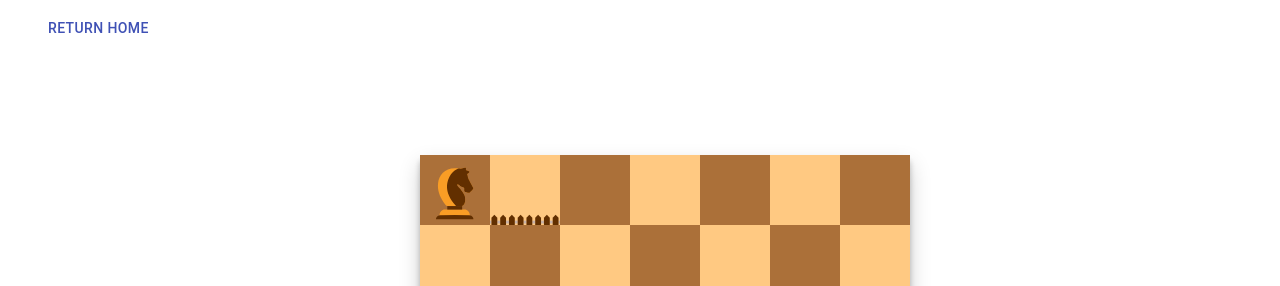
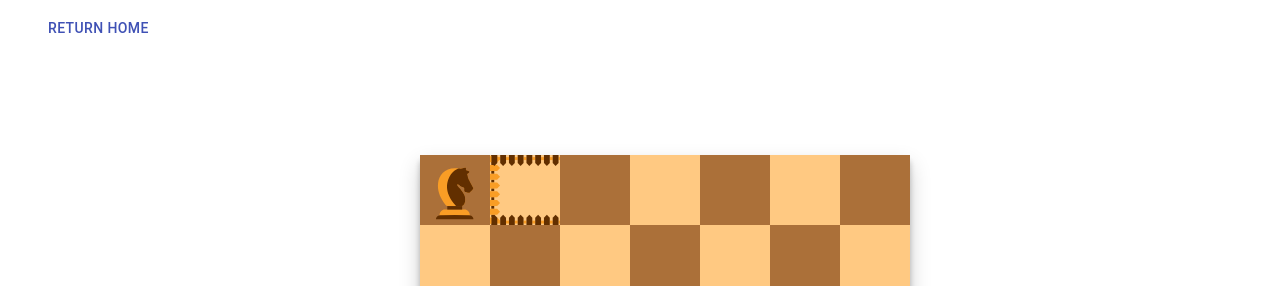
Before and after one commit to jackytsheng/gadget, a React (Create React App) app: page /siege in a window 1280 px wide. Shown: the top 286 px of the page. Built offline with nearby package versions, Linux system fonts and the light colour scheme.

Commit message:
finish the fence layout

```diff
--- a/src/components/Siege/components/Fence.jsx
+++ b/src/components/Siege/components/Fence.jsx
@@ -1,25 +1,48 @@
 import React from "react";
 import styled from "styled-components";
 import PlayerOneFence from "../svg/PlayerOneFence.svg";
-
-const UpFence = styled.div``;
-
+import PlayerTwoFence from "../svg/PlayerTwoFence.svg";
 
 const FenceBase = styled.div`
-  position: relative;
-  top: 85%;
+  position: absolute;
   width: 100%;
   display: flex;
   justify-content: center;
   align-items: center;
   height: 31%;
+  z-index:15;
 `;
+
+
+const TopFence = styled(FenceBase)`
+  transform: rotateZ(180deg);
+  top: -15%;
+`;
+
+const BottomFence = styled(FenceBase)`
+  bottom:-15%;
+`;
+const RightFence = styled(FenceBase)`
+  transform: rotateZ(-90deg);
+  right:-50%;
+`;
+
+const LeftFence = styled(FenceBase)`
+  transform: rotateZ(90deg);
+  left: -50%;
+`;
+
+
 const FenceWrapper = styled.div`
   position: absolute;
   top: 0;
   left: 0;
   right: 0;
   bottom: 0;
+  display: flex;
+  justify-content: center;
+  align-items: center;
+  overflow:hidden;
 `;
 const FenceImg = styled.img`
   width:100%;
@@ -31,9 +54,15 @@ const FenceImg = styled.img`
 
 const Fence = ({ onClick, player, fenceOption, confirmed }) => (
   <FenceWrapper>
-    <FenceBase>
+    <LeftFence>
+      <FenceImg src={PlayerTwoFence} alt={"Player one fence"}></FenceImg>
+    </LeftFence>
+    <BottomFence>
       <FenceImg src={PlayerOneFence} alt={"Player one fence"}></FenceImg>
-    </FenceBase>
+    </BottomFence>
+    <TopFence>
+      <FenceImg src={PlayerOneFence} alt={"Player one fence"}></FenceImg>
+    </TopFence>
   </FenceWrapper>
 );
 
--- a/src/components/Siege/components/GameBoard.jsx
+++ b/src/components/Siege/components/GameBoard.jsx
@@ -208,6 +208,7 @@ class GameBoard extends React.Component {
             key={"Slot" + i + j}
             bgColor={(i + j) % 2 === 0 ? BG_COLOR_DARK : BG_COLOR_LIGHT}
           >
+            {this.playerSlot(P1Coor, P2Coor, i, j)}
             <Fence />
           </Slot>
         );}
--- a/src/components/Siege/components/HoverCanvas.jsx
+++ b/src/components/Siege/components/HoverCanvas.jsx
@@ -20,7 +20,10 @@ export const Slot = styled.div`
   height: 100%;
   background-color: ${(props) => props.bgColor};
   box-sizing: border-box;
-  position:relative;
+  position: relative;
+  display: flex;
+  justify-content: center;
+  align-items: center;
 `;
 
 const PLAYER_ONE_HOVER_COLOR = "#a4b894e0";
@@ -47,7 +50,7 @@ const HoverLayout = styled(GridBase)`
   bottom: 0;
   left: 0;
   right: 0;
-
+  z-index:20;
 `;
 
 
```
Also changed, not shown: src/components/Siege/svg/PlayerOneFence.svg, src/components/Siege/svg/PlayerTwoFence.svg.
